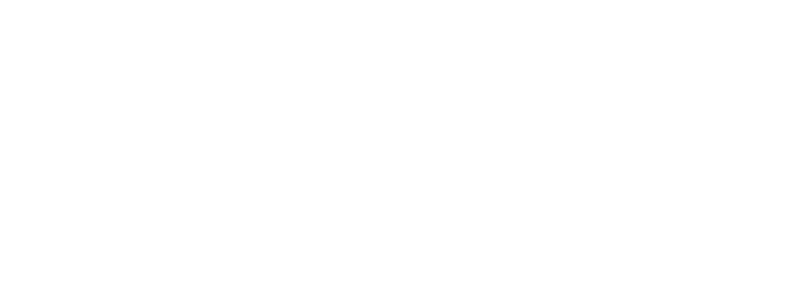
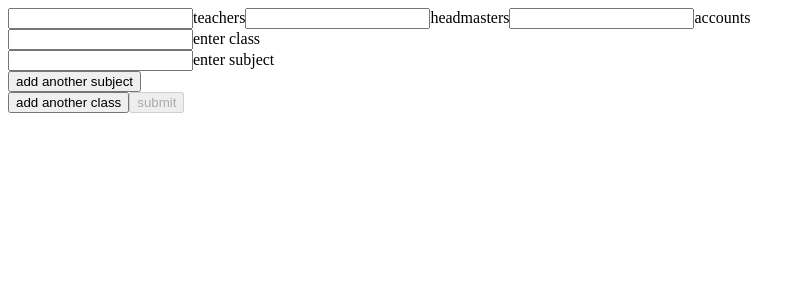
Before and after one commit to pdarko99/SMA_frontEnd, an Angular app: page /user/head/registration in a window 1280 px wide. Before the commit this address led to /. Shown: the top 300 px of the page, without its empty margins (0-805 px from the left). Built offline with nearby package versions, Linux system fonts and the light colour scheme.

Commit message:
added registration compoenent to the head feature

```diff
--- a/src/app/app.module.ts
+++ b/src/app/app.module.ts
@@ -9,6 +9,7 @@
 import { TeacherComponent } from './dashboard/teacher/teacher.component';
 import { HeadmasterComponent } from './headmaster/headmaster.component';
 import { TeacherRegistrationComponent } from './dashboard/teacher-registration/teacher-registration.component';
+import { HeadRegistrationComponent } from './head_dashboard/head-registration/head-registration.component';
 
 @NgModule({
   declarations: [
@@ -17,7 +18,8 @@
     LoginComponent,
     TeacherComponent,
     HeadmasterComponent,
-    TeacherRegistrationComponent
+    TeacherRegistrationComponent,
+    HeadRegistrationComponent
   ],
   imports: [
     BrowserModule,
@@ -28,6 +30,7 @@
       { path: 'login', component: LoginComponent},
       { path: 'user/teacher',  component: TeacherComponent},
       { path: 'user/teacher/registration',  component: TeacherRegistrationComponent},
+      { path: 'user/head/registration',  component: HeadRegistrationComponent},
       { path: 'register', component: RegisterComponent}
     ])
   ],
--- a/src/app/dashboard/teacher-registration/teacher-registration.component.html
+++ b/src/app/dashboard/teacher-registration/teacher-registration.component.html
@@ -1,33 +1,54 @@
-<form [formGroup] = "teacherRegisterForm">
+<form [formGroup] = "teacherRegisterForm" (ngSubmit)="onSubmit()">
     <div>
-        <select name="state" formControlName="status" id="">
+        <select name="state" formControlName="status" id="" >
             <option value="" disabled selected hidden> select status</option>
-            <option value="Subject Teacher only"> Subject Teacher only</option>
+            <option value="Subject Teacher only" > Subject Teacher only</option>
             <option value="Class Teacher and subject teacher"> Class Teacher and subject teacher</option>
         </select>
     </div>
     <div>
-        <select name="classTeacher" formControlName="classTeacher" id="">
+        <select name="classTeacher" formControlName="classTeacher" id="" *ngIf="teachersData$ | async as teacherData">
             <option value="" disabled selected hidden>select Class</option>
-            <option value="JHS 1" > JHS 1</option>
-            <option value="JHS 2" > JHS 2</option>
+            <option  *ngFor="let item of teacherData" [value]="item.class">{{item.class}}</option>
+            <!-- <option value="JHS 2" > JHS 2</option> -->
         </select>
     </div>
-    <div formGroupName="subjectGroup">
-        <div>
+    <!-- <div formArrayName="subjectGroup"  *ngFor="let class of classes.controls; let i=index">
+        <div [formGroupName] = "i">
             <select name="class" formControlName="class" id="">
                 <option value="" disabled selected hidden>select Class</option>
                 <option value="JHS 1"> JHS 1</option>
                 <option value="JHS 2"> JHS 2</option>
             </select>
-        </div>
-        <div>
             <select name="subjects" formControlName="subjects" id="">
                 <option value="" disabled selected hidden>select Class</option>
                 <option value="JHS 1" > JHS 1</option>
                 <option value="JHS 2" > JHS 2</option>
             </select>
         </div>
+    </div> -->
+
+    <div formArrayName="subjectGroup" *ngFor="let classes of subjects.controls; let i=index">
+        <div [formGroupName] = "i">
+            <select name="class" formControlName="class" id="" *ngIf="teachersData$ | async as teacherData">
+                <option value="" disabled selected hidden>select Class</option>
+                <option *ngFor="let item of teacherData" [value]="item.class"> {{item.class}}</option>
+                <!-- <option value="JHS 2"> JHS 2</option> -->
+            </select>
+
+            <div  formArrayName="subjects"   *ngFor="let class of classes.get('subjects').controls; let i=index" >
+                <div  [formGroupName] = "i">
+                    <select name="subject" formControlName="subject" id="">
+                        <option value="" disabled selected hidden>select Class</option>
+                        <option value="maths" > maths</option>
+                        <option value="english" > english</option>
+                        <option value="social" > social</option>cd
+                    </select>
+                </div>
+            </div>
+            <button (click)="addIndividualSubs(classes)">add individyla subjs</button>
+        </div>
     </div>
-    <button>submit</button>
+    <button (click)="addSubjects()">add address</button>
+    <button [disabled]="teacherRegisterForm.invalid">submit</button>
 </form>
--- a/src/app/dashboard/teacher-registration/teacher-registration.component.ts
+++ b/src/app/dashboard/teacher-registration/teacher-registration.component.ts
@@ -1,5 +1,8 @@
 import { Component, OnInit } from '@angular/core';
 import { FormArray, FormBuilder, FormGroup, Validators } from '@angular/forms';
+import {  EMPTY } from 'rxjs';
+import { catchError } from 'rxjs/operators';
+import { AdminService } from 'src/app/head_dashboard/admin.service';
 
 @Component({
   selector: 'app-teacher-registration',
@@ -9,21 +12,33 @@
 export class TeacherRegistrationComponent implements OnInit {
 
   teacherRegisterForm :FormGroup
-  constructor(private fb: FormBuilder) { }
+  errMsg: string;
+
+
+  teachersData$ = this.adminservice.schoolData$.pipe(
+    catchError(err => {
+      this.errMsg = err;
+      return EMPTY
+    })
+ )
+
+
+  constructor(private fb: FormBuilder, private adminservice: AdminService) { }
 
   ngOnInit(): void {
     this.teacherRegisterForm = this.fb.group({
       status: ['', [Validators.required]],
       classTeacher: ['', [Validators.required]],
-      subjectGroup : this.fb.group({
-        class: ['', [Validators.required]],
-        subjects: ['', [Validators.required]]
-      }),
-      subjectss: this.fb.array([this.buildSubjects])
+      subjectGroup : this.fb.array(
+       [this.buildClasses])
     })
     this.teacherRegisterForm.get('status').valueChanges.subscribe(
       value => this.setValidation(value)
     )
+
+    // this.teacherRegisterForm.get('subjectGroup.class').valueChanges.subscribe(
+    //   value => this.setClass(value)
+    // )
   }
 
   setValidation(value: string): void{
@@ -36,20 +51,38 @@
     classTeacher.updateValueAndValidity()
   }
 
-  buildSubjects():FormGroup{
+  get buildClasses():FormGroup{
     return this.fb.group({
-      class: '',
-      subjects: ''
+      class: ['', [Validators.required]],
+      subjects: this.fb.array([ this.buildIndividualSubjects])
     })
   }
 
-
-  addAddress(): void {
-    this.addressess.push(this.buildSubjects())
+  get buildIndividualSubjects(): FormGroup{
+    return this.fb.group({
+      subject:  ['', [Validators.required]]
+    })
   }
 
-  get addressess(): FormArray {
-    return <FormArray>this.teacherRegisterForm.get('subjectss');
+  setClass(data:string): void{
+    this.adminservice.selectedClass(data)
+  }
+
+
+addIndividualSubs(subs): void {
+  subs.get("subjects").push(this.buildIndividualSubjects)
+}
+  addSubjects(): void{
+    this.subjects.push(this.buildClasses);
+  }
+
+
+  get subjects(): FormArray {
+    return <FormArray>this.teacherRegisterForm.get('subjectGroup');
+  }
+
+  onSubmit(): void {
+    console.log(this.teacherRegisterForm.value)
   }
 
 }
--- /dev/null
+++ b/src/app/head_dashboard/admin.service.ts
@@ -0,0 +1,45 @@
+import { HttpClient } from '@angular/common/http';
+import { Injectable } from '@angular/core';
+import { combineLatest, Observable, Subject } from 'rxjs';
+import { map, tap } from 'rxjs/operators';
+import { admin } from '../shared/adminClass';
+
+@Injectable({
+  providedIn: 'root'
+})
+export class AdminService {
+  Url  = 'http://localhost:3000'
+  schoolData$ = this.http.get<admin[]>(this.Url + '/admin')
+
+  private classSubjects = new Subject<string>();
+  insertedSubjects$ = this.classSubjects.asObservable();
+
+  classWithSubjects$ = combineLatest([
+    this.schoolData$,
+    this.insertedSubjects$
+]).pipe(
+  map(([data, individualClass]) => data.find(item => item.classGroup.class == individualClass)),
+  tap(info =>console.log(info))
+  )
+
+
+// .pipe(
+//    map(([data, individualClass]) => data.map(items => ({
+//       items.find(item => item.class === individualClass)
+//    }) )),
+//    tap(info => console.log(info))
+// )
+
+// data.find(item => item.class === individualClass
+
+  constructor(private http: HttpClient) { }
+
+  submitData(data: admin): Observable<any>{
+    return this.http.post<admin>(this.Url + '/admin', data)
+  }
+
+  selectedClass(individualClass:string): void{
+    this.classSubjects.next(individualClass)
+  }
+
+}
--- /dev/null
+++ b/src/app/head_dashboard/head-registration/head-registration.component.html
@@ -0,0 +1,20 @@
+<form [formGroup]="headRegistrationForm" (ngSubmit)='onSubmit()'>
+<div>
+    <label for=""><input type="number" formControlName="teachers">teachers</label>
+    <label for=""><input type="number" formControlName="headmasters">headmasters</label>
+    <label for=""><input type="number" formControlName="accounts">accounts</label>
+</div>
+<div formArrayName="classGroup" *ngFor="let class of classes.controls; let i=index">
+    <div [formGroupName]="i">
+        <label for=""><input type="text" formControlName="class">enter class</label>
+            <div formArrayName="subjects" *ngFor="let subjects of class.get('subjects').controls; let i=index">
+                <div [formGroupName]="i">
+                    <label for=""><input type="text" formControlName="subject">enter subject</label>
+                </div>
+            </div>
+            <button (click)="addIndividualSubjects(class)">add another subject</button>
+        </div>
+    </div>
+    <button (click)="addClasses()">add another class</button>
+<button [disabled]="headRegistrationForm.invalid">submit</button>
+</form>
--- /dev/null
+++ b/src/app/head_dashboard/head-registration/head-registration.component.ts
@@ -0,0 +1,59 @@
+import { Component, OnInit } from '@angular/core';
+import { FormArray, FormBuilder, FormGroup, Validators } from '@angular/forms';
+import { AdminService } from '../admin.service';
+
+@Component({
+  selector: 'app-head-registration',
+  templateUrl: './head-registration.component.html',
+  styleUrls: ['./head-registration.component.css']
+})
+export class HeadRegistrationComponent implements OnInit {
+
+  headRegistrationForm: FormGroup
+  constructor(private fb: FormBuilder, private adminservice: AdminService) { }
+
+  ngOnInit(): void {
+    this.headRegistrationForm = this.fb.group({
+      teachers: ['', [Validators.required]],
+      headmasters: ['', [Validators.required]],
+      accounts: ['', [Validators.required]],
+      classGroup: this.fb.array([ this.buildclasses])
+    })
+  }
+
+  get buildclasses(): FormGroup {
+    return this.fb.group({
+      class: ['', [Validators.required]],
+      subjects: this.fb.array([ this.buildIndividualSubjects])
+    })
+  }
+
+  get buildIndividualSubjects(): FormGroup {
+    return this.fb.group({
+      subject: ['', [Validators.required]]
+    })
+  }
+
+  addIndividualSubjects(subs): void {
+    subs.get('subjects').push(this.buildIndividualSubjects)
+  }
+
+  get classes(): FormArray{
+    return <FormArray>this.headRegistrationForm.get('classGroup')
+  }
+
+  addClasses(): void {
+    this.classes.push(this.buildclasses)
+  }
+
+  onSubmit(): void{
+    // console.log(this.headRegistrationForm.value)
+    if(this.headRegistrationForm.valid){
+      this.adminservice.submitData(this.headRegistrationForm.value).subscribe(
+        res => console.log(res),
+        err => console.log(err)
+      )
+    }
+  }
+
+}
--- /dev/null
+++ b/src/app/shared/adminClass.ts
@@ -0,0 +1,16 @@
+export interface admin {
+    teachers: number;
+    headmasters: number;
+    accounts: number;
+    classGroup: classes
+
+}
+
+interface classes {
+    class: string;
+    subjects:subject
+}
+
+interface subject {
+    subject: string
+}
```
Also changed, not shown: src/app/head_dashboard/head-registration/head-registration.component.css (added), 2 other files (tests, documents, lock files or other folders).
